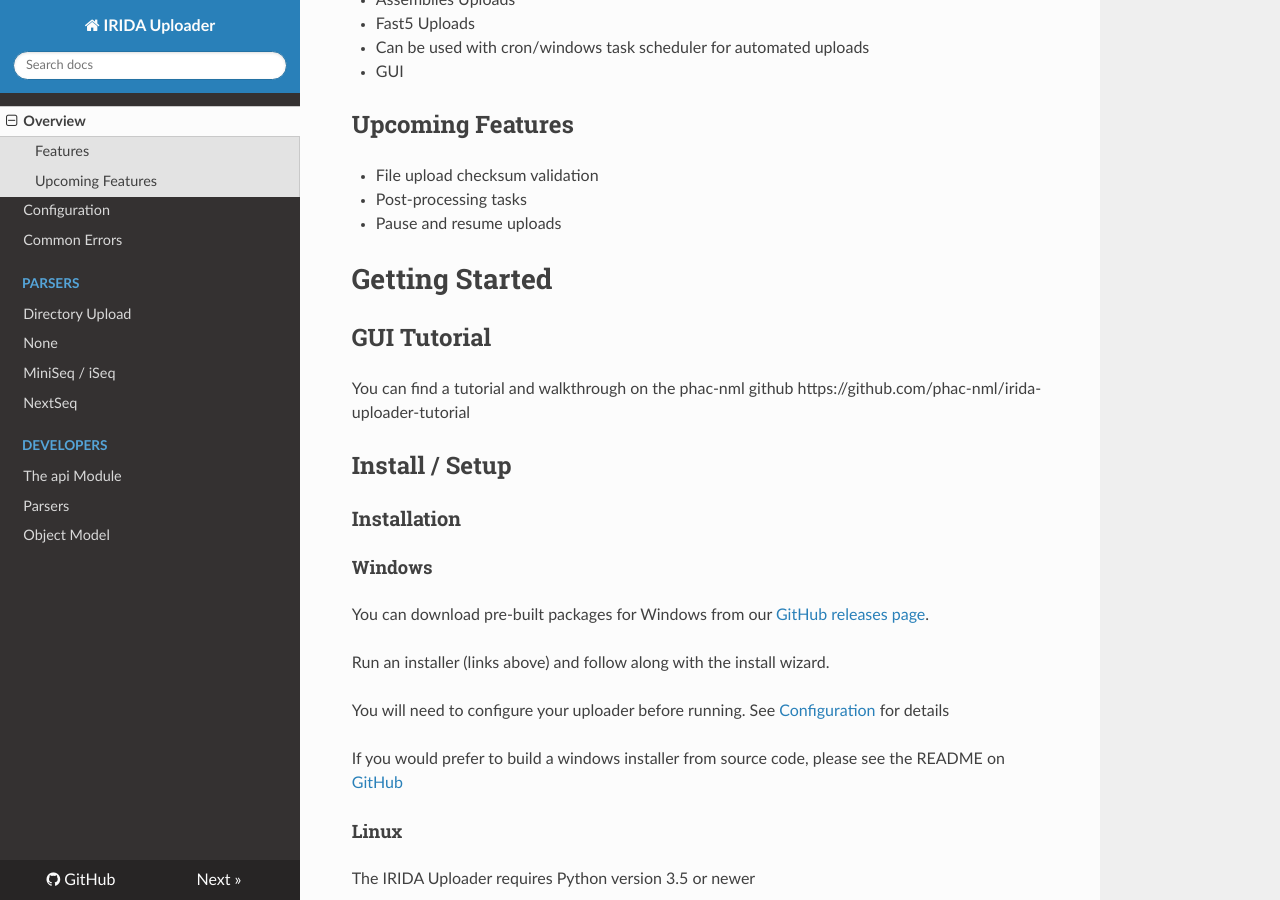
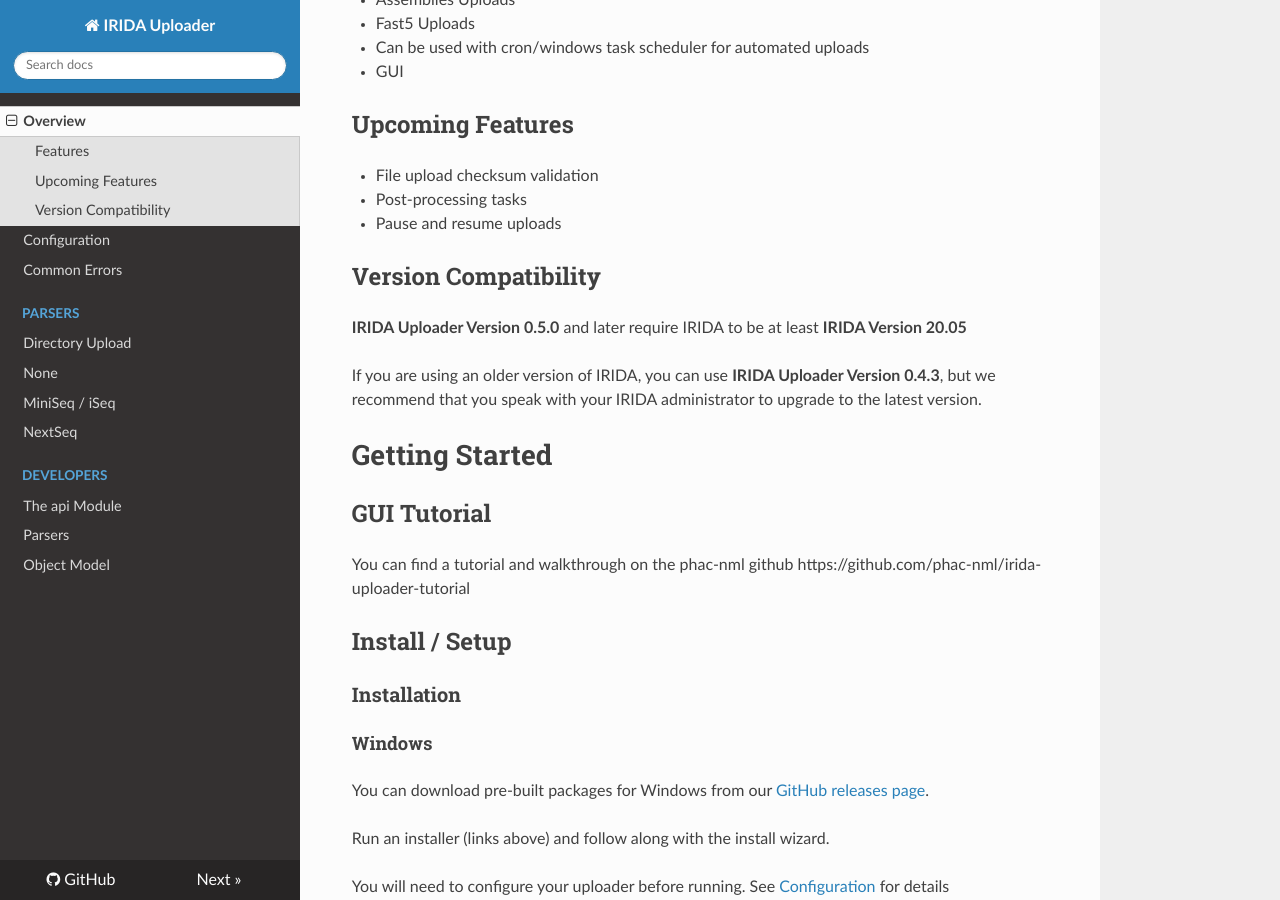
Before and after one commit to phac-nml/irida-uploader, an MkDocs documentation site: the page built from docs/index.md, in a window 1280 px wide and 900 px high, scrolled down 348 px. Built offline with MkDocs 1.6.1, drawn with Linux system fonts in a browser that asks for light colours; nearby versions of some CDN libraries; old or Windows-style settings are respelled for this version of MkDocs.

```diff
--- a/docs/index.md
+++ b/docs/index.md
@@ -16,6 +16,12 @@
 * File upload checksum validation
 * Post-processing tasks
 * Pause and resume uploads
+
+## Version Compatibility
+
+**IRIDA Uploader Version 0.5.0** and later require IRIDA to be at least **IRIDA Version 20.05**
+
+If you are using an older version of IRIDA, you can use **IRIDA Uploader Version 0.4.3**, but we recommend that you speak with your IRIDA administrator to upgrade to the latest version.
 
 # Getting Started
 
```
Also changed, not shown: CHANGELOG.md (+7 -0 lines), README.md (+3 -0 lines), 1 other file.
